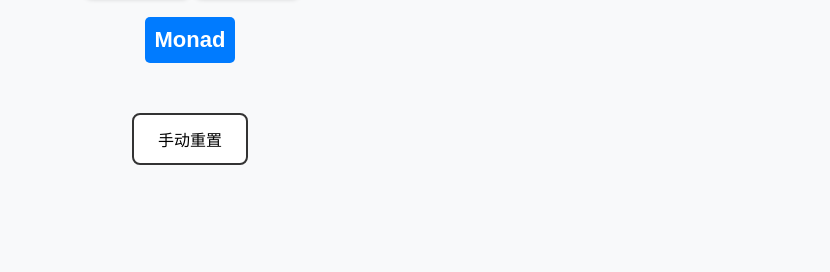
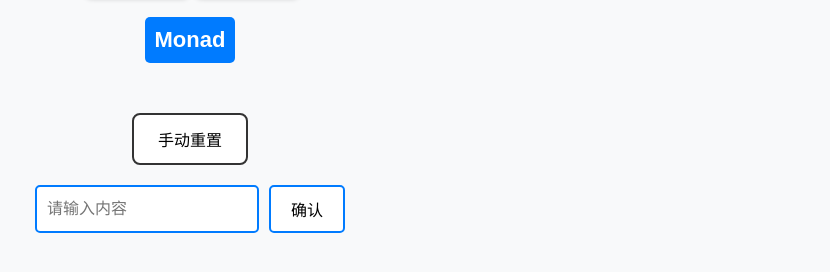
Before and after one commit to ko145/kki, a plain HTML site: page index.html in a window 1280 px wide. Shown: the part 172-444 px from the top of the page, without its empty margins (450-1280 px from the left). Drawn offline with Linux system fonts and the light colour scheme.

Commit message:
Update index.html

```diff
--- a/index.html
+++ b/index.html
@@ -72,6 +72,32 @@
         .social-icon:hover {
             transform: scale(1.1);
         }
+        .input-container {
+            margin-top: 20px;
+            display: flex;
+            justify-content: center;
+            gap: 10px;
+        }
+        .input-box {
+            padding: 10px;
+            font-size: 16px;
+            border: 2px solid #007bff;
+            border-radius: 5px;
+            width: 200px;
+        }
+        .confirm-btn {
+            padding: 10px 20px;
+            font-size: 16px;
+            cursor: pointer;
+            border: 2px solid #007bff;
+            background: white;
+            transition: background 0.3s, color 0.3s;
+            border-radius: 5px;
+        }
+        .confirm-btn:hover {
+            background: #007bff;
+            color: white;
+        }
     </style>
 </head>
 <body>
@@ -89,6 +115,10 @@
         <div class='button-group' id='monadProjects'></div>
     </div>
     <button class="reset-btn" id="resetButton">手动重置</button>
+    <div class="input-container">
+        <input type="text" class="input-box" id="userInput" placeholder="请输入内容">
+        <button class="confirm-btn" onclick="confirmInput()">确认</button>
+    </div>
 
     <script>
         const monadProjects = [
@@ -135,7 +165,6 @@
                     savedState[index].clicked = true;
                     saveState(savedState);
                     button.classList.add('checked');
-                    // 打开新窗口后立即将焦点拉回生态目录窗口
                     setTimeout(() => window.focus(), 100);
                 });
                 container.appendChild(button);
@@ -160,6 +189,16 @@
             }
         }
 
+        function confirmInput() {
+            const input = document.getElementById('userInput').value;
+            if (input.trim() === "") {
+                alert("请输入内容！");
+            } else {
+                alert("您输入的内容是：" + input);
+                document.getElementById('userInput').value = ""; // 清空输入框
+            }
+        }
+
         document.getElementById('resetButton').addEventListener('click', () => {
             localStorage.removeItem('monadState');
             createButtons();
```
